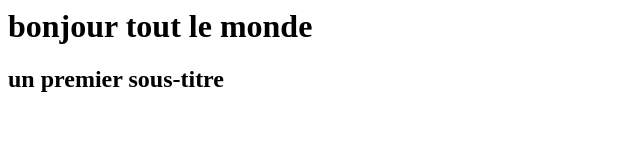
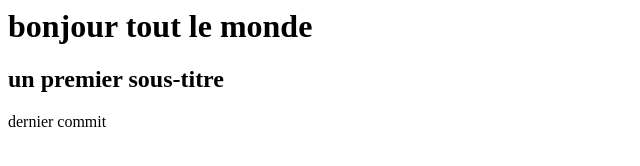
Before and after one commit to nejmahamadi/veilleexemplegit, a plain HTML site: page index.html in a window 1280 px wide. Shown: the whole page, without its empty margins (0-640 px from the left). Drawn offline with Linux system fonts and the light colour scheme.

Commit message:
un paragraphe a été ajouté

```diff
--- a/index.html
+++ b/index.html
@@ -2,5 +2,6 @@
 
     <h1>bonjour tout le monde</h1>
     <h2>un premier sous-titre</h2>
+    <p>dernier commit</p>
 
 </html>
```
